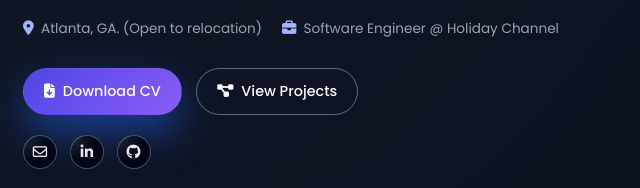
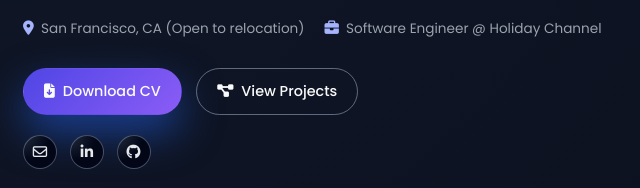
Before and after one commit to S4srihari/portfolio, a plain HTML site: page index.html in a window 1280 px wide. Shown: the part 431-619 px from the top of the page, 57-697 px from the left. Drawn offline with nearby package versions, Linux system fonts and the light colour scheme.

Commit message:
small update

```diff
--- a/index.html
+++ b/index.html
@@ -79,7 +79,7 @@
         <div class="hero-meta">
           <div class="hero-meta-item">
             <i class="fa-solid fa-location-dot"></i>
-            <span>Atlanta, GA. (Open to relocation)</span>
+            <span> San Francisco, CA (Open to relocation)</span>
           </div>
           <div class="hero-meta-item">
             <i class="fa-solid fa-briefcase"></i>
```
